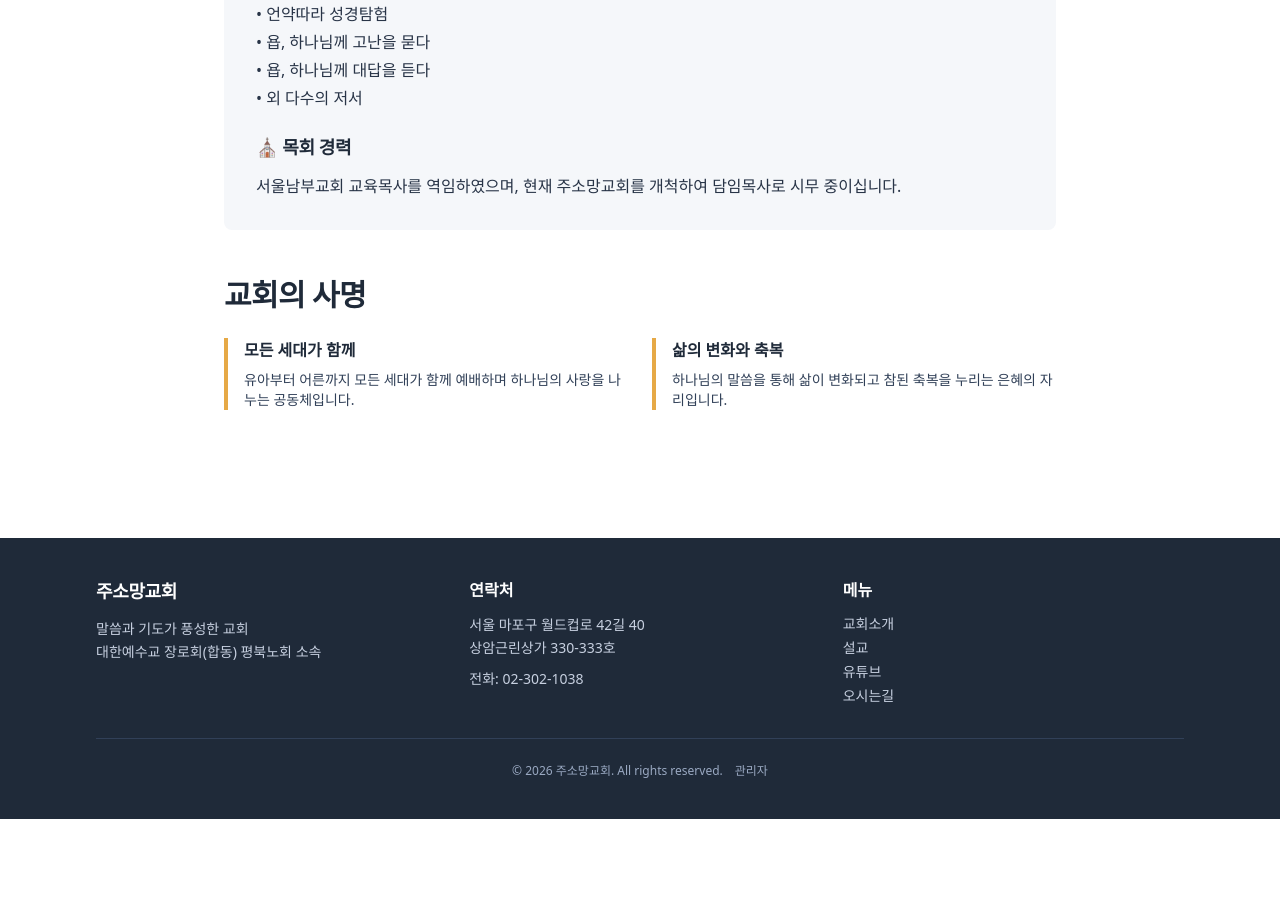
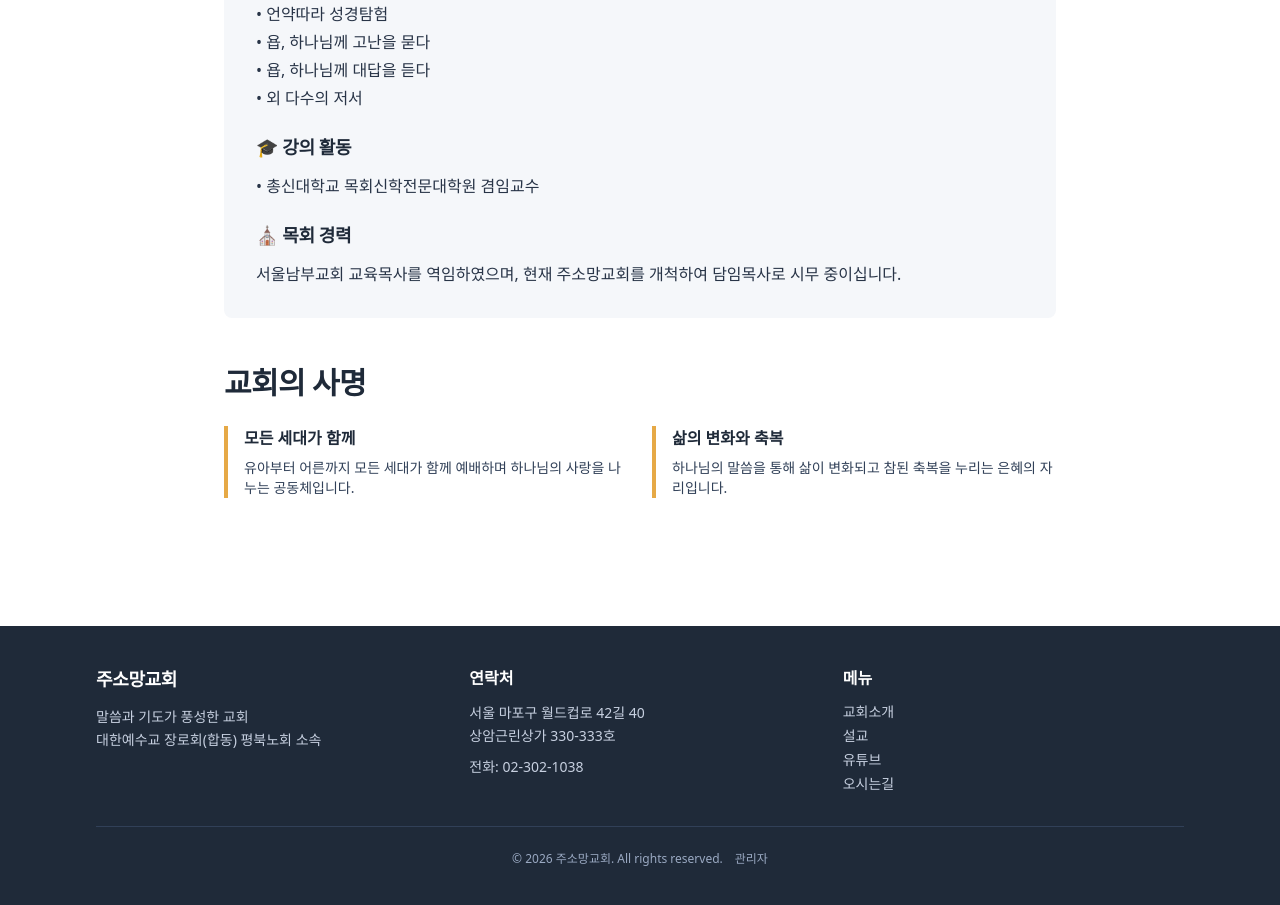
Before and after one commit to gimsemindev/jusomang-church, a Next.js app: page /about in a window 1280 px wide. Shown: the part 1200-2105 px from the top of the page. Before the commit the page ends 2019 px from the top, so only its background shows below. Built offline with nearby package versions, Linux system fonts and the light colour scheme.

Commit message:
배경변경

```diff
--- a/app/about/page.js
+++ b/app/about/page.js
@@ -106,6 +106,15 @@ export default function AboutPage() {
 
             <div>
               <h4 className="font-display font-bold text-lg text-primary-900 mb-3">
+                🎓 강의 활동
+              </h4>
+              <ul className="text-primary-800 leading-relaxed space-y-1 text-sm md:text-base">
+                <li>• 총신대학교 목회신학전문대학원 겸임교수</li>
+              </ul>
+            </div>
+
+            <div>
+              <h4 className="font-display font-bold text-lg text-primary-900 mb-3">
                 ⛪ 목회 경력
               </h4>
               <p className="text-primary-800 leading-relaxed text-sm md:text-base">
```
Also changed, not shown: public/hero-bg.jpg.
